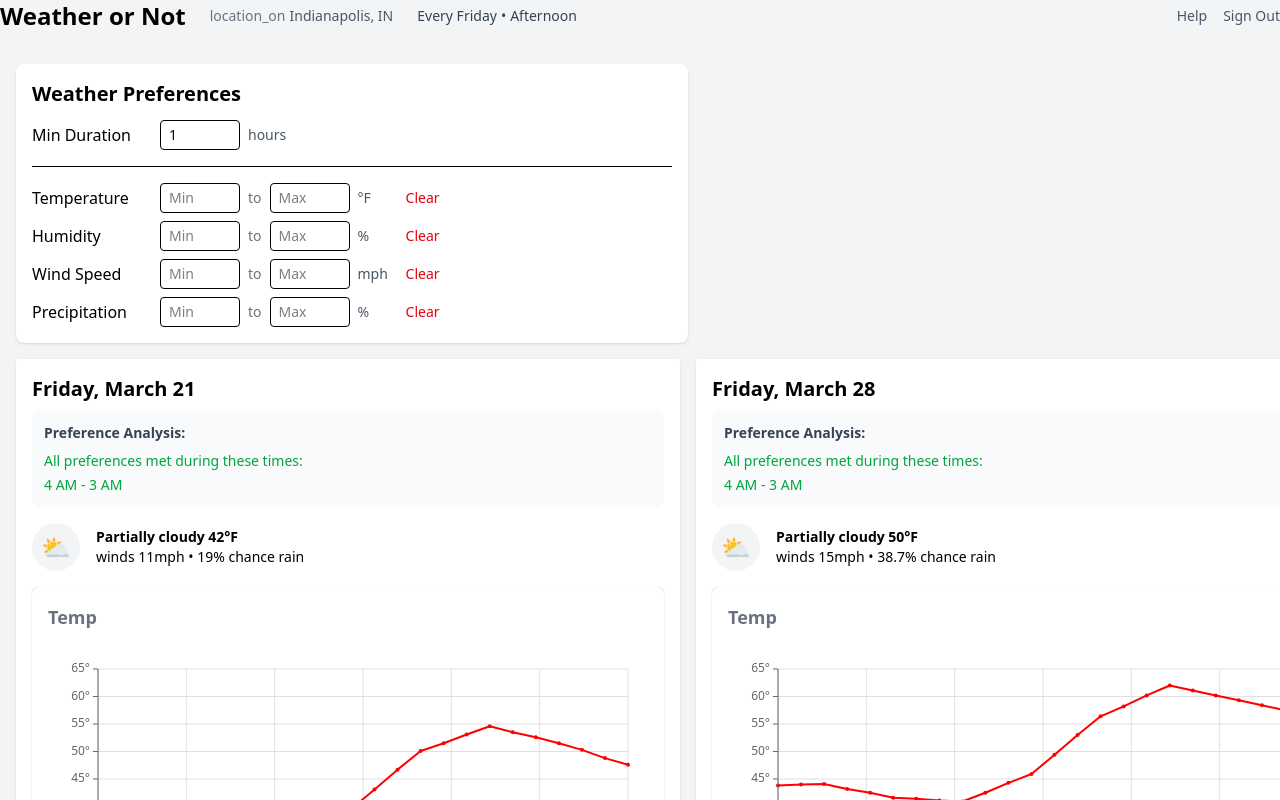
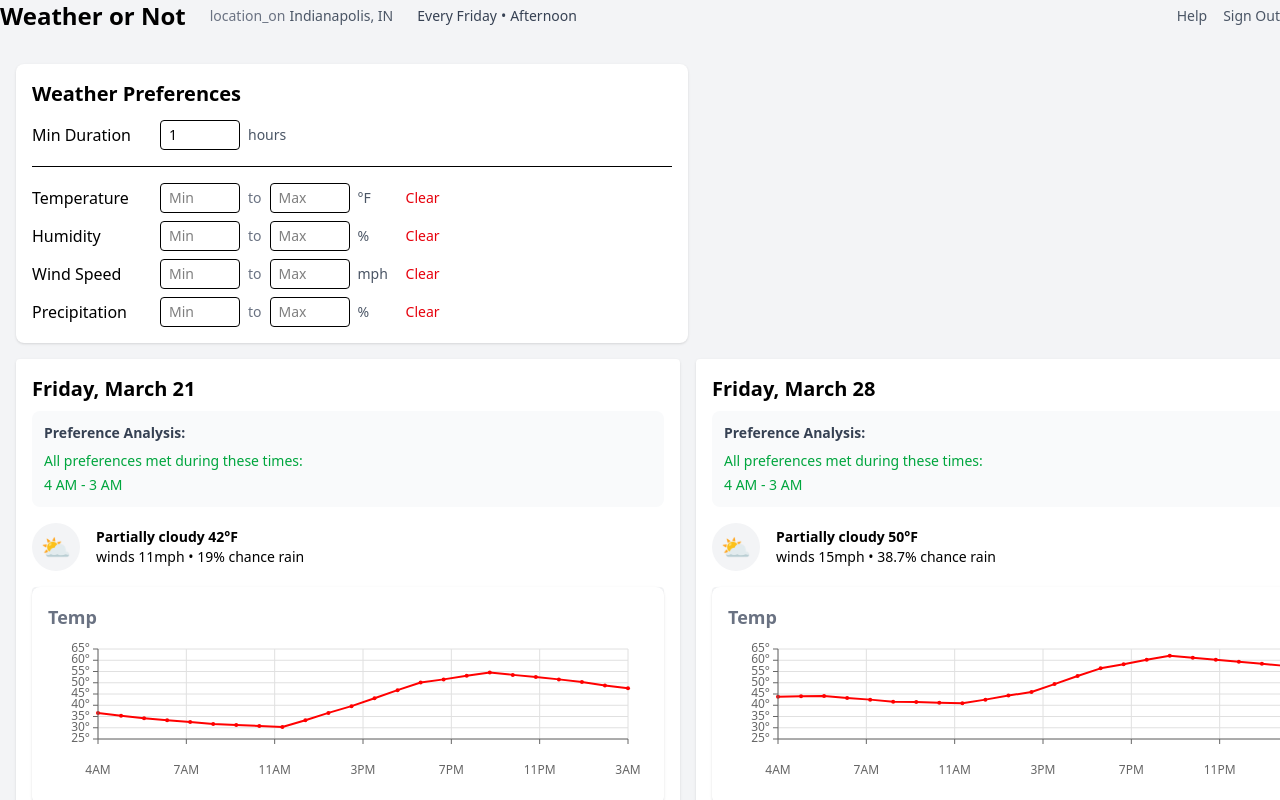
Before and after one commit to byronwall/weather-helper, a React (Vite) app: page / in a window 1280 px wide. Shown: the top 800 px of the page. Built offline with nearby package versions, Linux system fonts and the light colour scheme.

Commit message:
Refactor WeatherChart component: streamline imports, remove unused preference analysis, and adjust chart dimensions for improved layout.

```diff
--- a/src/WeatherChart.tsx
+++ b/src/WeatherChart.tsx
@@ -1,9 +1,9 @@
-import { WeatherField } from "./types/user";
-import { HourReading } from "./types/api";
+import { useEffect } from "react";
 import { useCommonAxis } from "./stores/useCommonAxis";
 import { useUserPrefs } from "./stores/userPrefsStore";
-import { useEffect } from "react";
-import { analyzePreferences, getPreferenceKey } from "./utils/preferenceHelper";
+import { HourReading } from "./types/api";
+import { WeatherField } from "./types/user";
+import { getPreferenceKey } from "./utils/preferenceHelper";
 
 interface WeatherChartProps {
   hourlyData: HourReading[];
@@ -25,23 +25,17 @@ function formatTime(timestamp: number): string {
 
 export function WeatherChart({ hourlyData, field }: WeatherChartProps) {
   const { registerLimit, getCurrentLimits, defaultLimits } = useCommonAxis();
-  const { preferences, minimumDuration } = useUserPrefs();
+  const { preferences } = useUserPrefs();
 
   // Get the corresponding preference key for this field
   const preferenceKey = getPreferenceKey(field);
   const fieldPreferences = preferences[preferenceKey];
 
   // Analyze preferences
-  const preferenceAnalysis = analyzePreferences(
-    hourlyData,
-    field,
-    preferences,
-    minimumDuration
-  );
 
   const width = 600;
-  const height = 300;
-  const topGutterHeight = 30;
+  const height = 150;
+  const topGutterHeight = 10;
   const bottomGutterHeight = 50;
   const leftGutterWidth = 50;
   const rightGutterWidth = 20;
@@ -388,16 +382,6 @@ export function WeatherChart({ hourlyData, field }: WeatherChartProps) {
           </g>
         ))}
       </svg>
-      {fieldPreferences && preferenceAnalysis.summary.totalDuration > 0 && (
-        <div className="text-sm text-gray-600">
-          {Math.round(preferenceAnalysis.summary.percentInRange)}% of time
-          within preferences (
-          {Math.round(
-            preferenceAnalysis.summary.inRangeDuration / (60 * 60 * 1000)
-          )}{" "}
-          hours)
-        </div>
-      )}
     </div>
   );
 }
```
